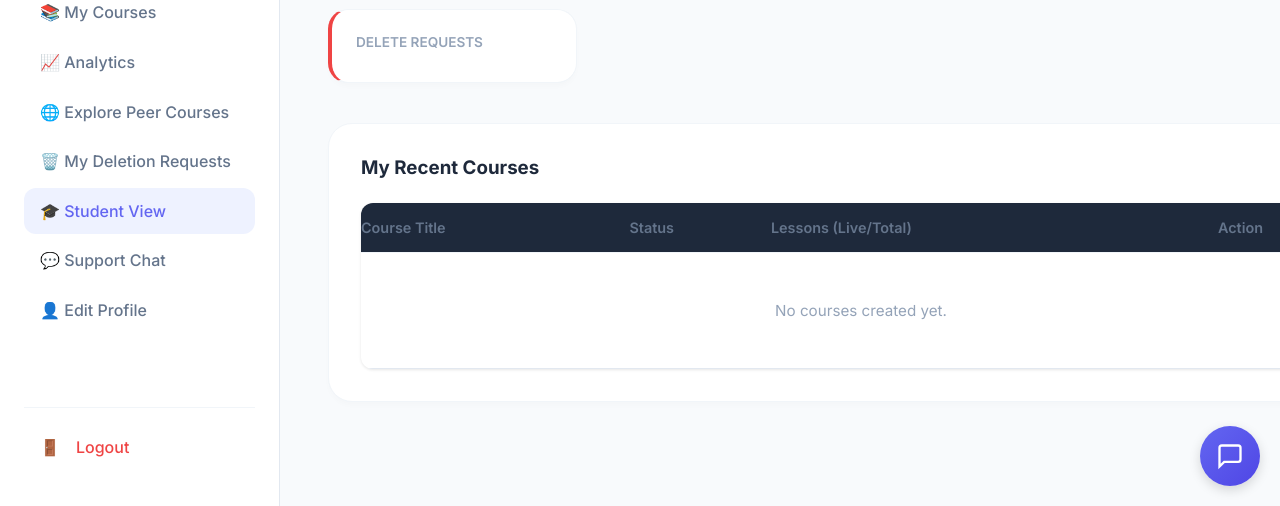
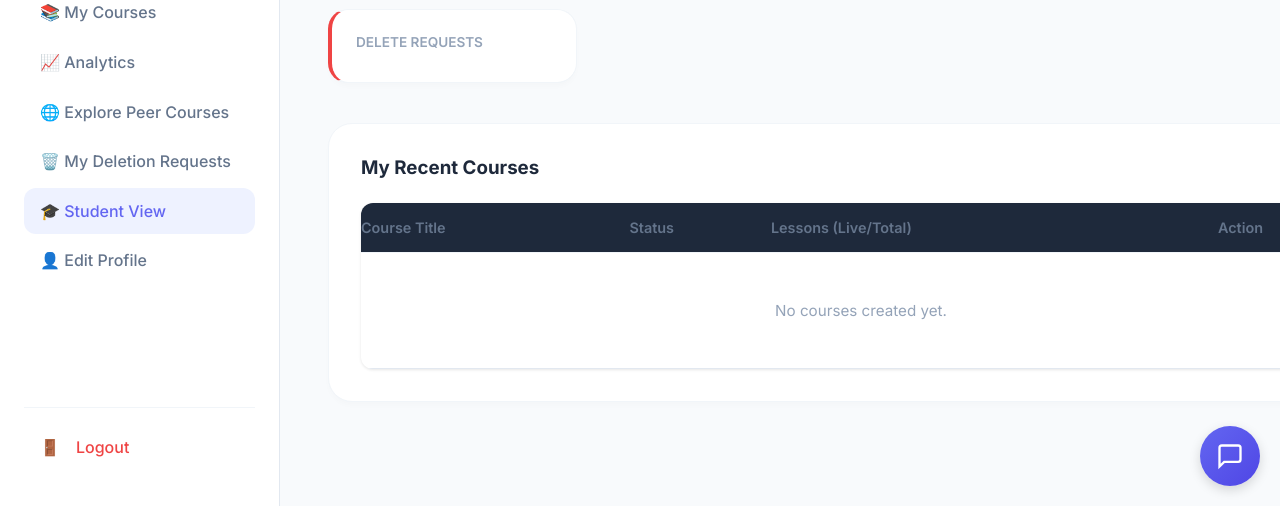
Before and after one commit to ameenul-hashim/calicutadminproject, a Django app: template accounts/templates/teacher_portal/dashboard.html in a window 1280 px wide; the page is wider, and only the part inside the window is pictured. Shown: the part 294-800 px from the top of that part. Run offline with Django 3.2, Linux system fonts and the light colour scheme; the template is opened without the code that fills it, so the values that code supplies are empty; some libraries are stand-ins or nearby versions.

Commit message:
Teacher sidebar: remove support chat link (chat available via floating icon)

```diff
--- a/accounts/templates/teacher_portal/base_teacher.html
+++ b/accounts/templates/teacher_portal/base_teacher.html
@@ -265,12 +265,6 @@
                 <a href="{% url 'teacher_explore' %}" class="nav-link {% if request.resolver_match.url_name == 'teacher_explore' %}active{% endif %}">🌐 Explore Peer Courses</a>
                 <a href="{% url 'teacher_deletion_requests' %}" class="nav-link {% if request.resolver_match.url_name == 'teacher_deletion_requests' %}active{% endif %}">🗑️ My Deletion Requests</a>
                 <a href="{% url 'student_view_auth' %}" class="nav-link" style="color: #6366f1; background: #eef2ff;">🎓 Student View</a>
-                <a href="#" class="nav-link" onclick="event.preventDefault();toggleChat();" style="display: flex; justify-content: space-between; align-items: center;">
-                    <span>💬 Support Chat</span>
-                    {% if support_chat_unread > 0 %}
-                    <span style="background: #ef4444; color: white; border-radius: 9999px; padding: 0.1rem 0.45rem; font-size: 0.65rem; font-weight: 800;">{{ support_chat_unread }}</span>
-                    {% endif %}
-                </a>
                 <a href="{% url 'teacher_edit_profile' %}" class="nav-link {% if request.resolver_match.url_name == 'teacher_edit_profile' %}active{% endif %}">👤 Edit Profile</a>
             </nav>
             <!-- Logout -->
```
